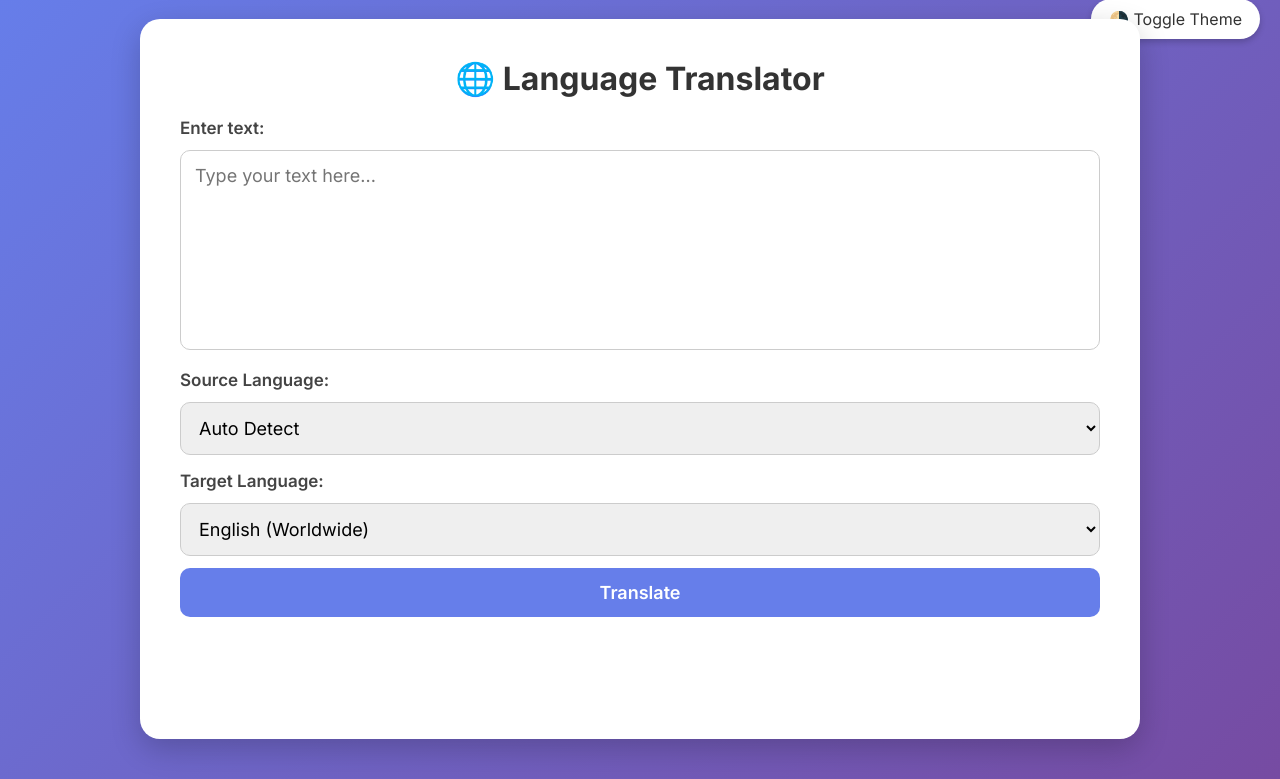
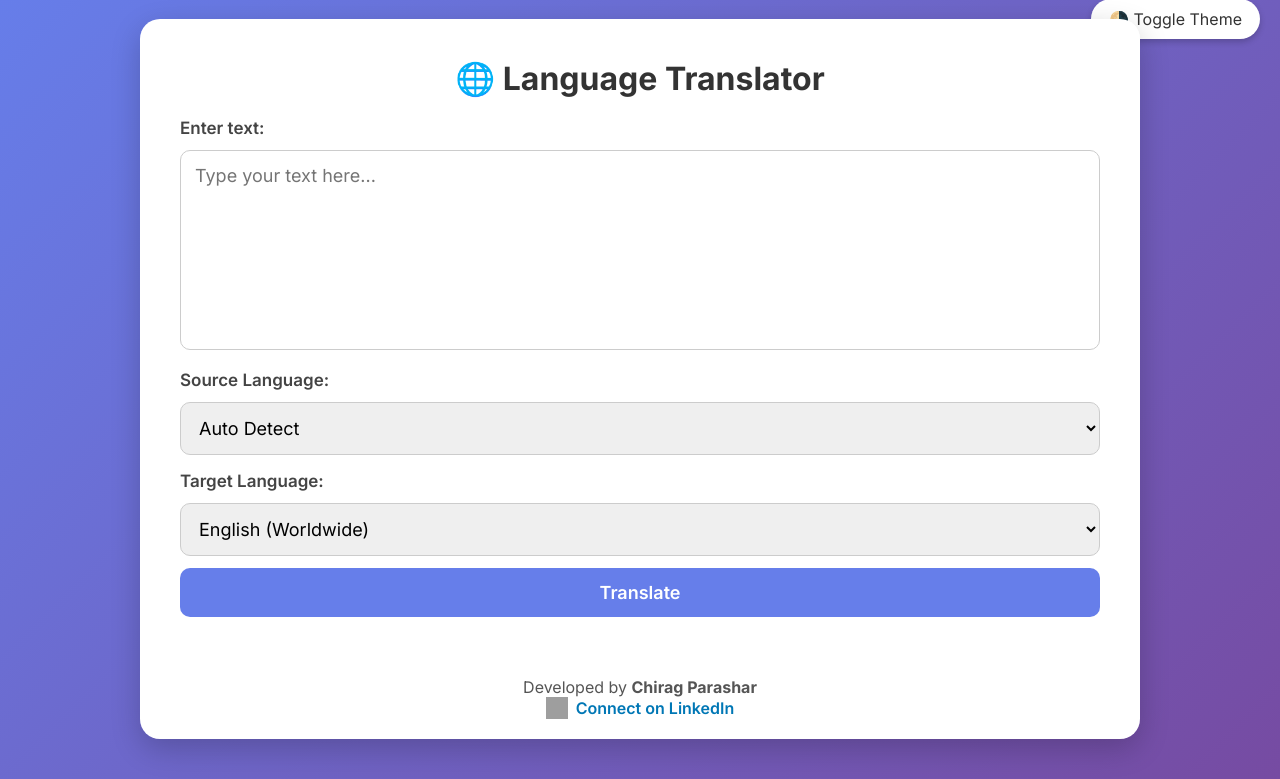
Before and after one commit to chiragparashar24/language_translator, a Flask app: page / in a window 1280 px wide. Shown: the part 21-800 px from the top of the page. Run offline with Flask 3, Linux system fonts and the light colour scheme; grey boxes are pictures that could not be loaded.

Commit message:
Language Translator
index.html

```diff
--- a/templates/index.html
+++ b/templates/index.html
@@ -153,6 +153,29 @@
             box-shadow: 0 3px 6px rgba(255, 255, 255, 0.2);
         }
 
+        footer {
+            text-align: center;
+            margin-top: 60px;
+            /* Increased from 30px to push it down */
+            font-size: 16px;
+            color: #555;
+        }
+
+        footer a {
+            color: #0077b5;
+            text-decoration: none;
+            font-weight: 600;
+            display: inline-flex;
+            align-items: center;
+            gap: 8px;
+        }
+
+        footer img {
+            width: 22px;
+            height: 22px;
+            vertical-align: middle;
+        }
+
         @media (max-width: 768px) {
             .container {
                 width: 95%;
@@ -203,6 +226,14 @@
                 <p>{{ translated }}</p>
             </div>
             {% endif %}
+
+            <footer>
+                <p>Developed by <strong>Chirag Parashar</strong></p>
+                <a href="https://www.linkedin.com/in/chirag-parashar-6b1402373" target="_blank">
+                    <img src="https://cdn-icons-png.flaticon.com/512/174/174857.png" alt="LinkedIn Logo">
+                    Connect on LinkedIn
+                </a>
+            </footer>
         </div>
     </div>
 </body>
```
